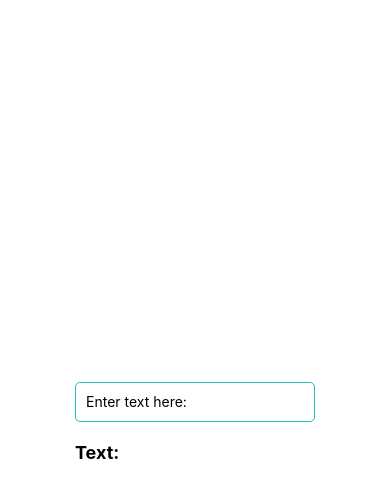
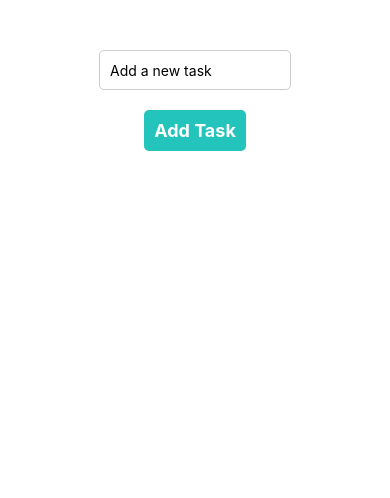
Before and after one commit to veroeb/TA-React-Native, a React Native app: screen / in a window 390 px wide. Shown: the top 498 px of the page. Built offline with nearby package versions, Linux system fonts and the light colour scheme.

Commit message:
ta3 (#3)

```diff
--- a/App.js
+++ b/App.js
@@ -2,12 +2,14 @@ import { StatusBar } from "expo-status-bar";
 import { StyleSheet, View } from "react-native";
 import Counter from "./components/Counter";
 import InputText from "./components/InputText";
+import TaskList from "./components/TaskList";
 
 export default function App() {
   return (
     <View style={styles.container}>
       {/* <Counter /> */}
-      <InputText />
+      {/* <InputText /> */}
+      <TaskList />
       <StatusBar style="auto" />
     </View>
   );
--- a/components/InputText.js
+++ b/components/InputText.js
@@ -12,7 +12,7 @@ const InputText = () => {
     <View style={styles.container}>
       <TextInput
         style={styles.textInput}
-        placeholder="Enter text here:"
+        placeholder="Enter text here"
         value={inputText}
         onChangeText={handleChange}
       />
--- /dev/null
+++ b/components/TaskList.js
@@ -0,0 +1,100 @@
+import React, { useState } from "react";
+import {
+  View,
+  Text,
+  TextInput,
+  TouchableOpacity,
+  FlatList,
+  StyleSheet,
+  SafeAreaView,
+} from "react-native";
+
+const TaskList = () => {
+  const [tasks, setTasks] = useState([]);
+  const [task, setTask] = useState("");
+
+  const addTask = () => {
+    if (task) {
+      setTasks([...tasks, task]);
+      setTask("");
+    }
+  };
+
+  const removeTask = (index) => {
+    setTasks(tasks.filter((_, i) => i !== index));
+  };
+
+  return (
+    <SafeAreaView style={styles.container}>
+      <TextInput
+        style={styles.textInput}
+        placeholder="Add a new task"
+        value={task}
+        onChangeText={(text) => setTask(text)}
+      />
+      <TouchableOpacity style={styles.button} onPress={addTask}>
+        <Text style={styles.buttonText}>Add Task</Text>
+      </TouchableOpacity>
+      <FlatList
+        data={tasks}
+        keyExtractor={(index) => index.toString()}
+        renderItem={({ item, index }) => (
+          <View style={styles.taskContainer}>
+            <Text style={styles.taskText}>{item}</Text>
+            <TouchableOpacity onPress={() => removeTask(index)}>
+              <Text style={styles.removeButton}>Remove</Text>
+            </TouchableOpacity>
+          </View>
+        )}
+      />
+    </SafeAreaView>
+  );
+};
+
+const styles = StyleSheet.create({
+  container: {
+    flex: 1,
+    justifyContent: "center",
+    alignItems: "center",
+    padding: 20,
+  },
+  textInput: {
+    height: 40,
+    borderColor: "#ccc",
+    borderWidth: 1,
+    paddingHorizontal: 10,
+    marginTop: 50,
+    marginBottom: 20,
+    width: "80%",
+    borderRadius: 5,
+    backgroundColor: "white",
+  },
+  button: {
+    backgroundColor: "#22c4bb",
+    padding: 10,
+    marginBottom: 20,
+    borderRadius: 5,
+  },
+  buttonText: {
+    color: "white",
+    fontSize: 18,
+    fontWeight: "bold",
+  },
+  taskContainer: {
+    flexDirection: "row",
+    justifyContent: "space-between",
+    alignSelf: "center",
+    padding: 10,
+    marginVertical: 5,
+    borderTopWidth: 1,
+    borderBottomWidth: 1,
+    borderColor: "#bae3e1",
+    width: "95%",
+  },
+  removeButton: {
+    color: "red",
+    fontWeight: "bold",
+  },
+});
+
+export default TaskList;
```
